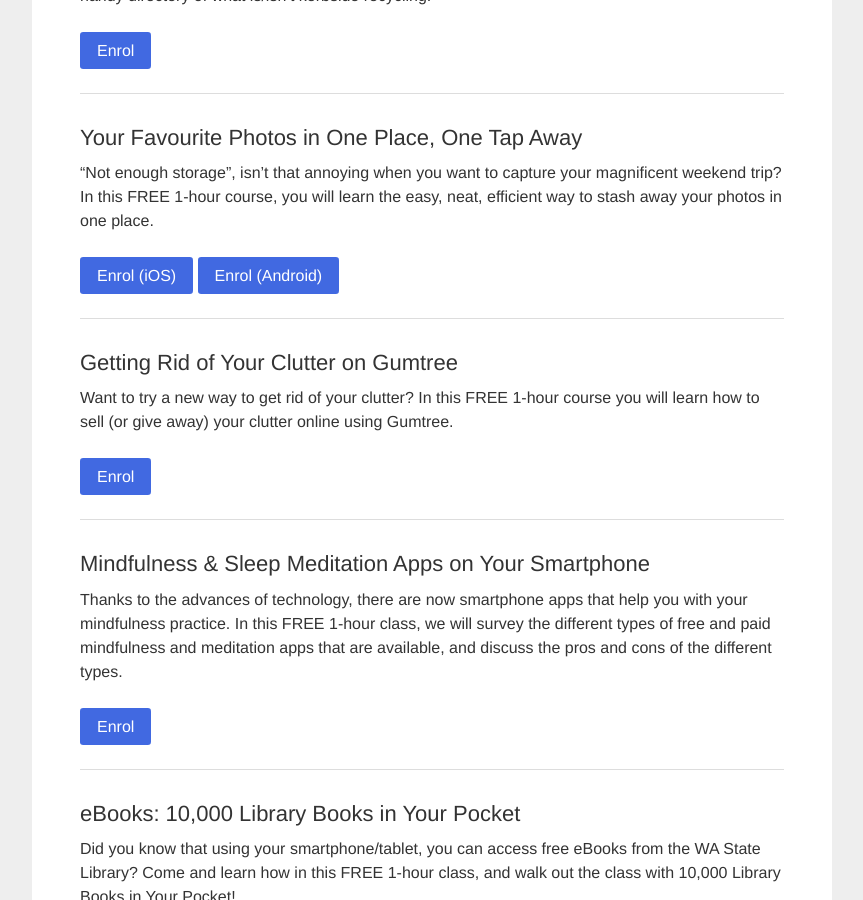
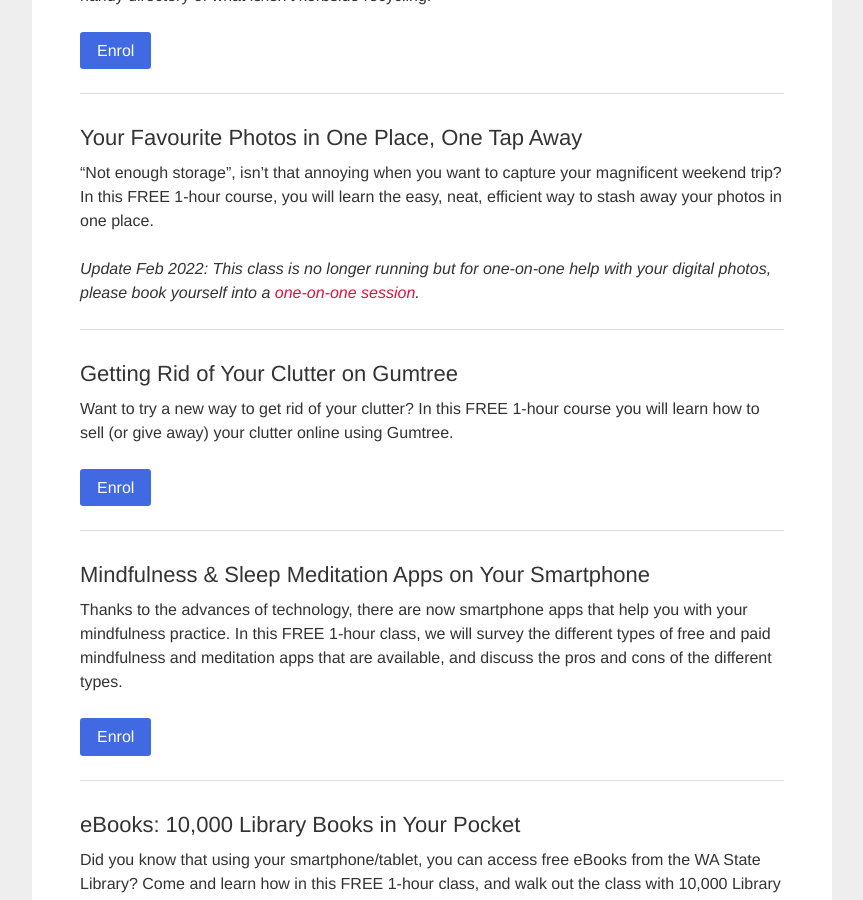
Before and after one commit to auxellbs/splconline.github.io, a Jekyll site: the page built from index.md, in a window 1280 px wide and 900 px high, scrolled down 1611 px. Shown: the whole window, without its empty margins (208-1071 px from the left). Built offline with Jekyll 4.4.1, drawn with Linux system fonts in a browser that asks for light colours.

Commit message:
Update index.md

```diff
--- a/index.md
+++ b/index.md
@@ -40,7 +40,7 @@ We often wonder whether something should or should not go into kerbside recyclin
 ### Your Favourite Photos in One Place, One Tap Away
 "Not enough storage", isn't that annoying when you want to capture your magnificent weekend trip? In this FREE 1-hour course, you will learn the easy, neat, efficient way to stash away your photos in one place.
 
-[Enrol (iOS)](https://docs.google.com/forms/d/e/1FAIpQLSesynXBTyD7JqahQ8ecv9Xnlw4cMoRA9_G5lAJa9FaMqgg1HQ/viewform?usp=sf_link){:target="_blank"}{:.btn} [Enrol (Android)](https://docs.google.com/forms/d/e/1FAIpQLScoVrlyw_8JA2RMlicWWnr2R-AlUVmGrG5w4_Flzv5Q4iIyag/viewform?usp=sf_link){:target="_blank"}{:.btn}
+*Update Feb 2022: This class is no longer running but for one-on-one help with your digital photos, please book yourself into a [one-on-one session](https://calendly.com/splc-beconnected/digital-skills){:target="_blank"}.*
 
 ---
 
```
